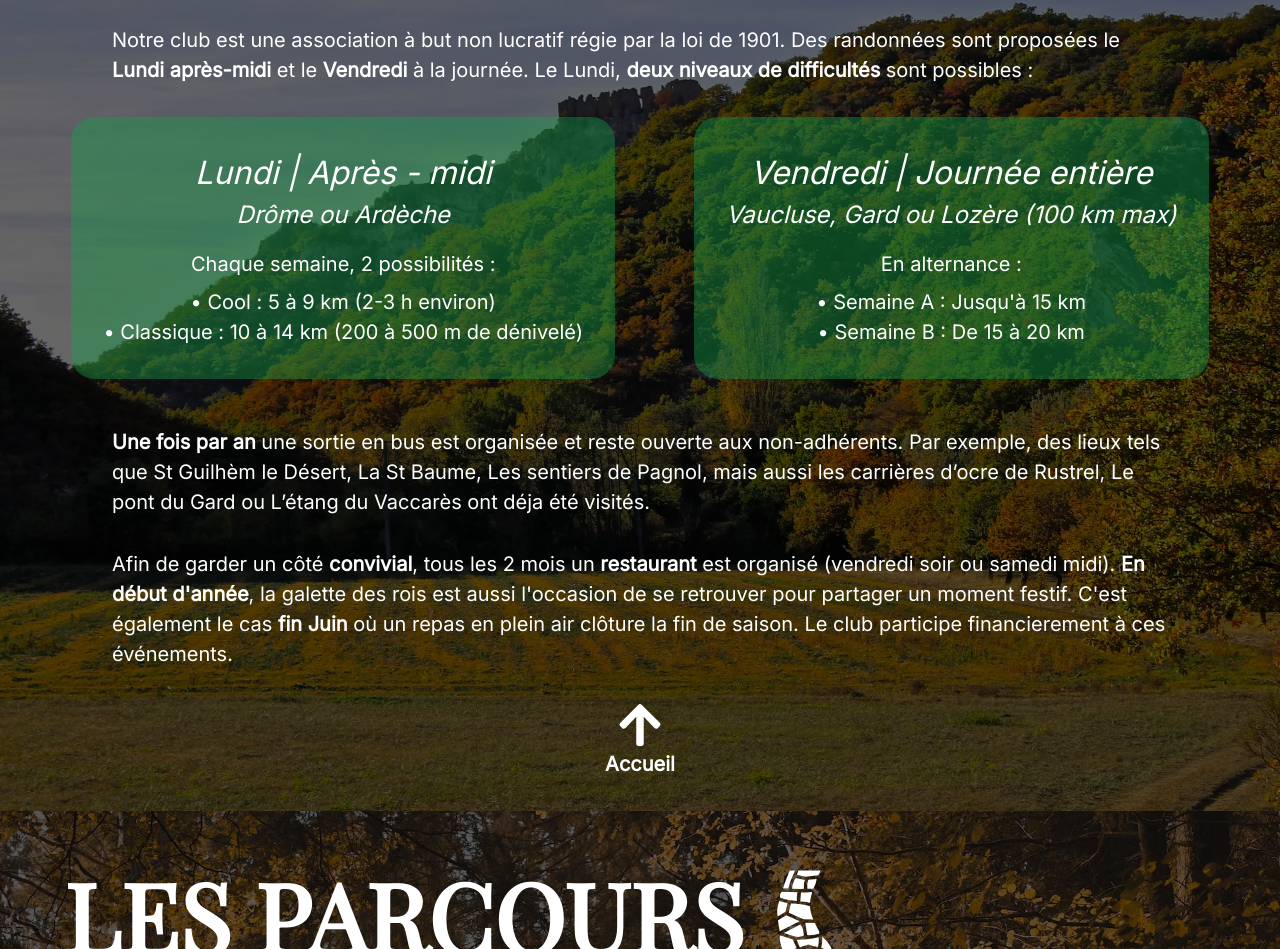
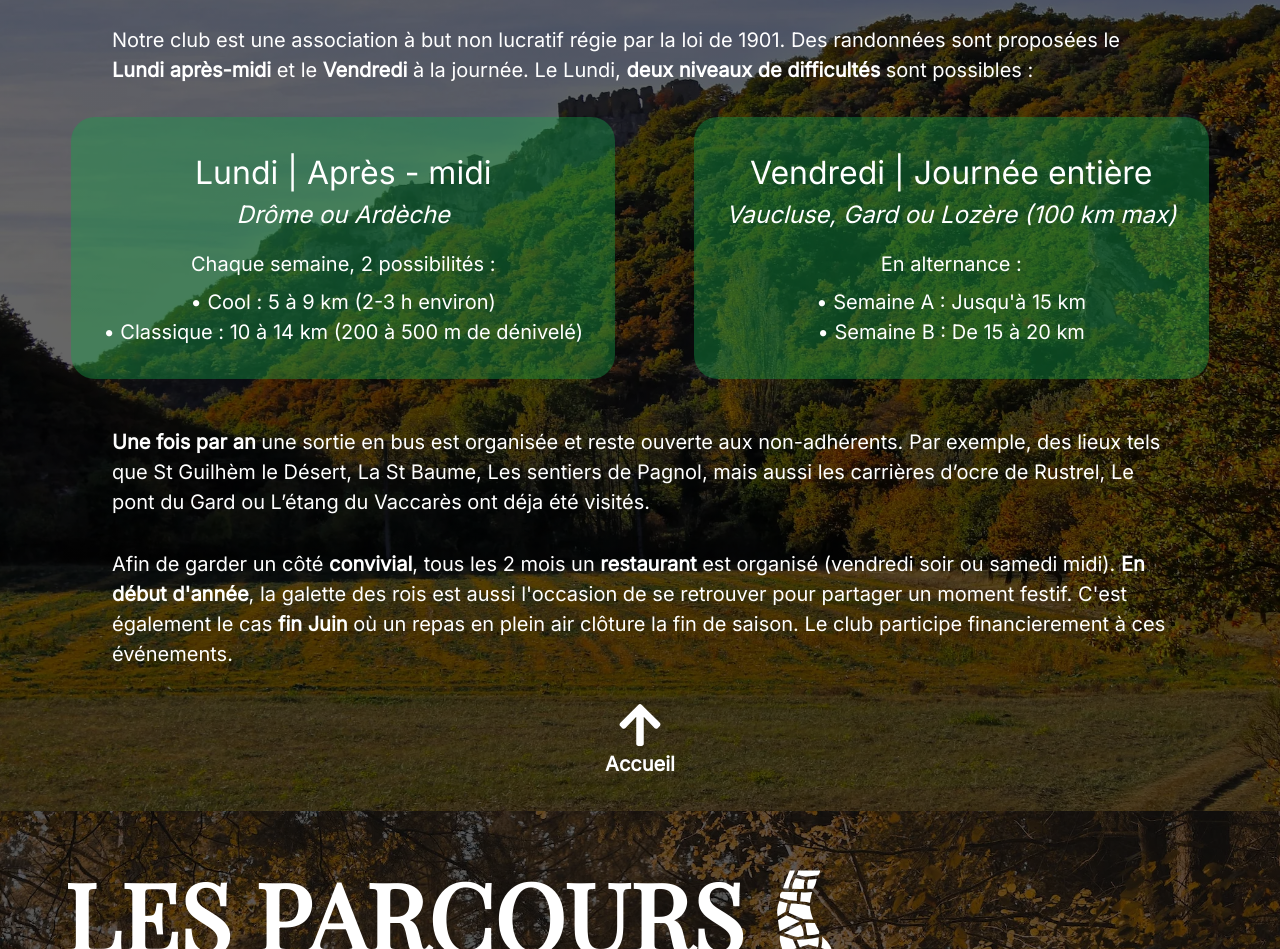
Before and after one commit to SebastienLaurentt/Galopins, a Vue app: page / in a window 1280 px wide. Shown: the part 1767-2716 px from the top of the page. Built offline with nearby package versions, Linux system fonts and the light colour scheme; no server answers.

Commit message:
update card title style

```diff
--- a/src/styles/index.css
+++ b/src/styles/index.css
@@ -23,7 +23,7 @@
   }
 
   h4 {
-    @apply text-md md:text-xl xl:text-2xl 2xl:text-3xl italic mb-8 2xl:mb-12
+    @apply text-xl xl:text-2xl 2xl:text-3xl  mb-8 2xl:mb-12
   }
 
   h5 {
```
